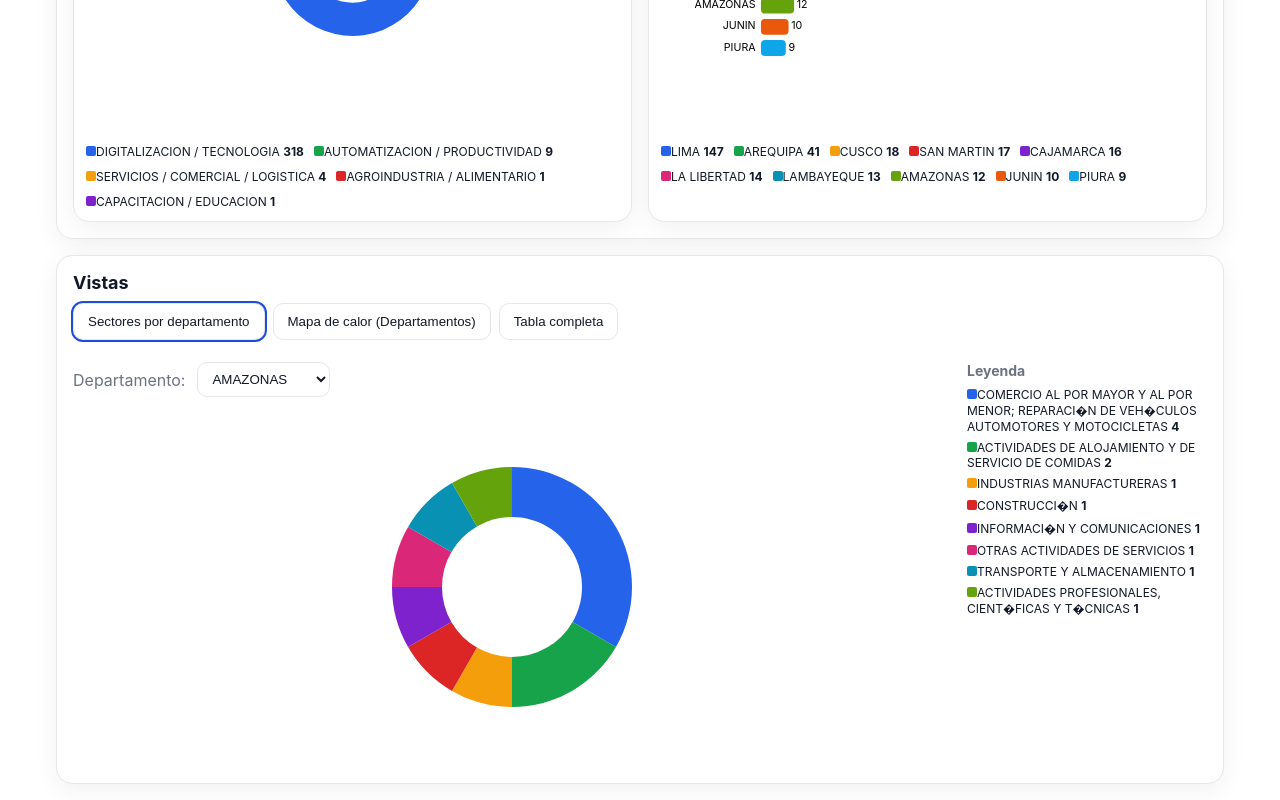
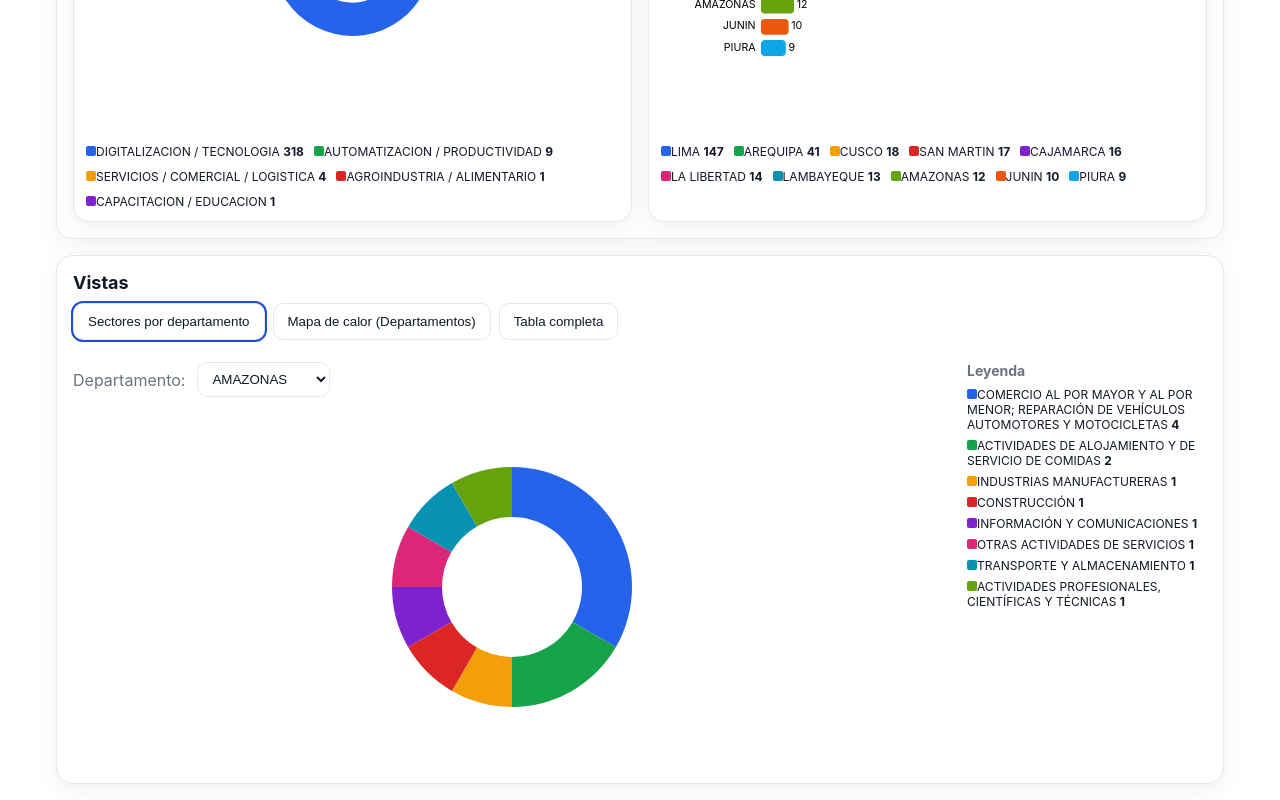
Before and after one commit to Jenkzbks/data_concurso, a plain HTML site: page index.html in a window 1280 px wide. Shown: the part 571-1371 px from the top of the page. Drawn offline with Linux system fonts and the light colour scheme.

Commit message:
Cambio data

```diff
--- a/index.html
+++ b/index.html
@@ -459,7 +459,7 @@
 
   // ===== CARGA AUTOMÁTICA =====
   async function loadPreferExternal(){
-    const FILE_NAME = 'data_final.csv'; // mismo directorio que este HTML
+    const FILE_NAME = 'data_final.utf8.csv'; // mismo directorio que este HTML
     try{
       const res = await fetch(FILE_NAME, {cache:'no-store'});
       if(!res.ok) throw new Error('No encontrado');
```
